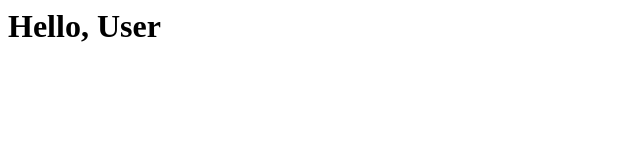
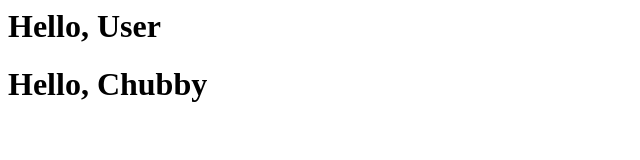
Before and after one commit to khubby/gitpractice, a plain HTML site: page index.html in a window 1280 px wide. Shown: the whole page, without its empty margins (0-640 px from the left). Drawn offline with Linux system fonts and the light colour scheme.

Commit message:
made change

```diff
--- a/index.html
+++ b/index.html
@@ -1 +1,4 @@
 <h1>Hello, User</h1>
+
+
+<h1>Hello, Chubby</h1>
```
